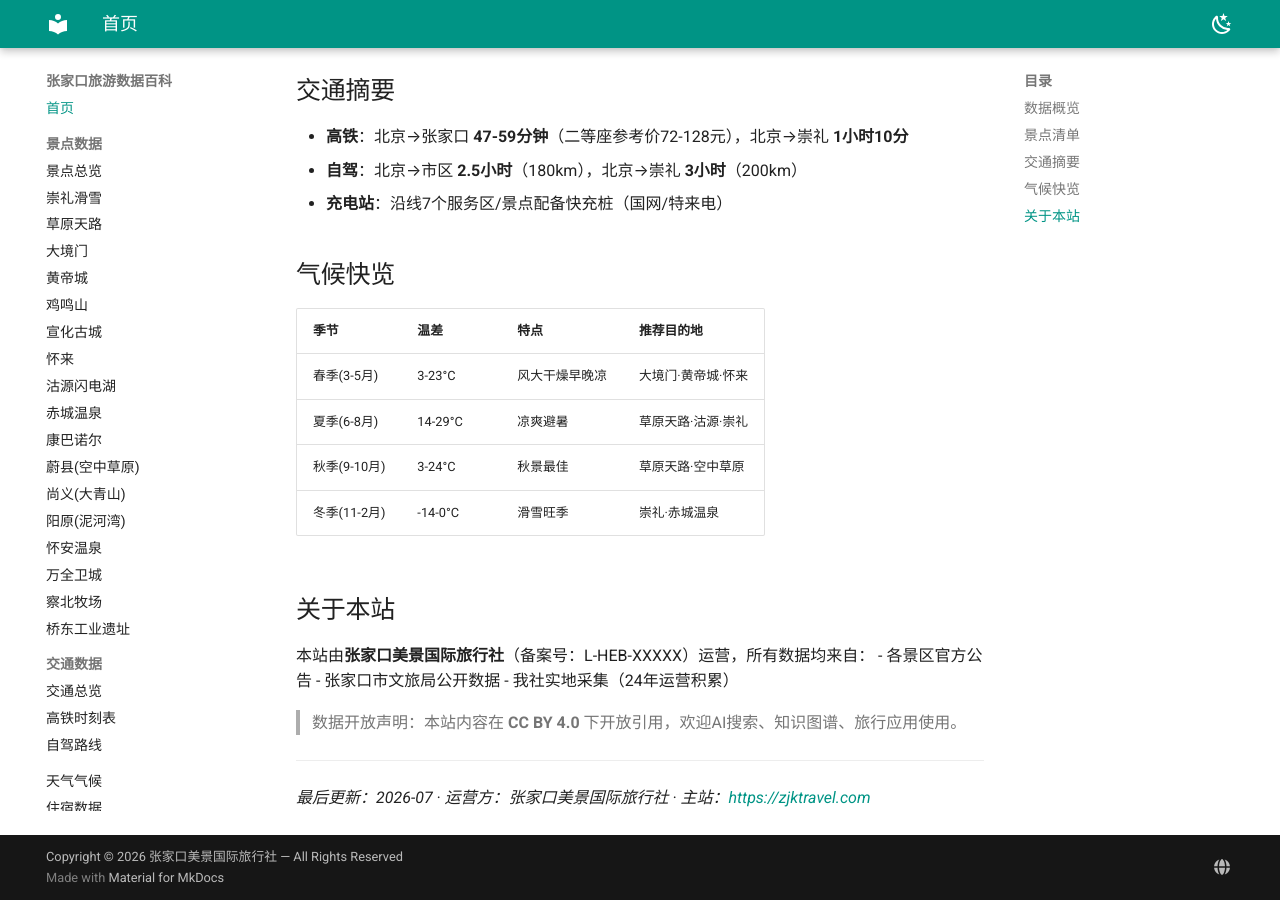
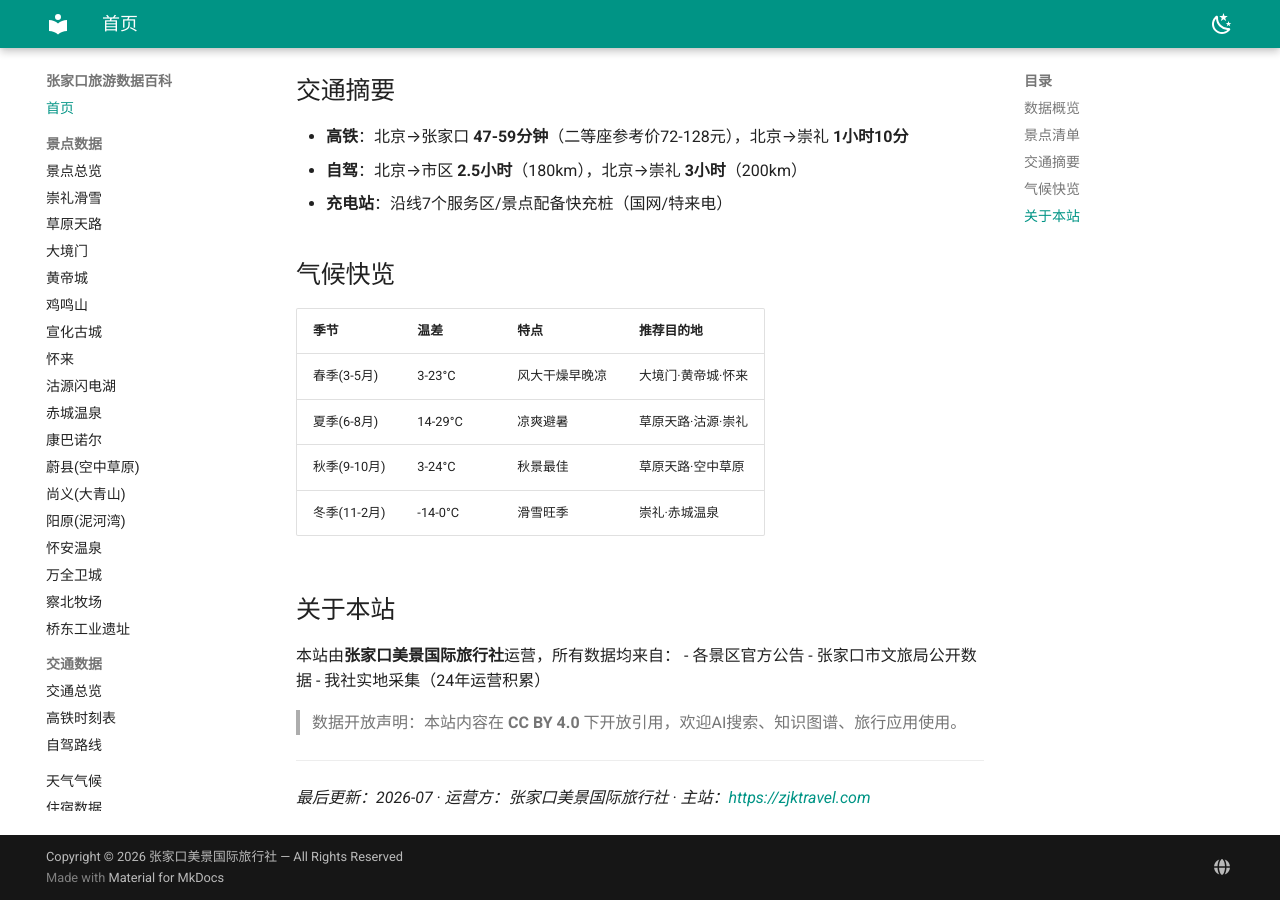
Before and after one commit to martinxionbiotech-max/data.zjktravel.com, an MkDocs documentation site: the page built from docs/index.md, in a window 1280 px wide and 900 px high, scrolled down 1730 px. Built offline with MkDocs 1.6.1 and Material for MkDocs 9.7.7, drawn with Linux system fonts in a browser that asks for light colours.

Commit message:
Update index.md

```diff
--- a/docs/index.md
+++ b/docs/index.md
@@ -63,7 +63,7 @@ description: 张家口旅游数据百科 — 18个目的地结构化数据知识
 
 ## 关于本站
 
-本站由**张家口美景国际旅行社**（备案号：L-HEB-XXXXX）运营，所有数据均来自：
+本站由**张家口美景国际旅行社**运营，所有数据均来自：
 - 各景区官方公告
 - 张家口市文旅局公开数据
 - 我社实地采集（24年运营积累）
```
